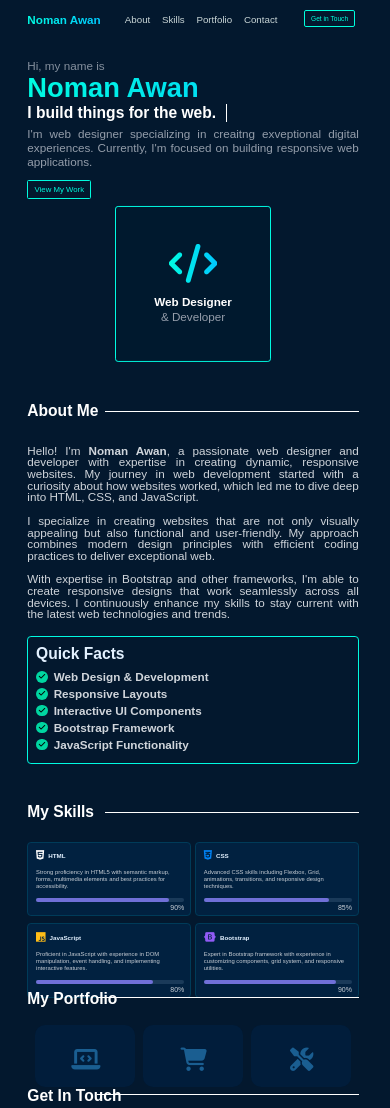
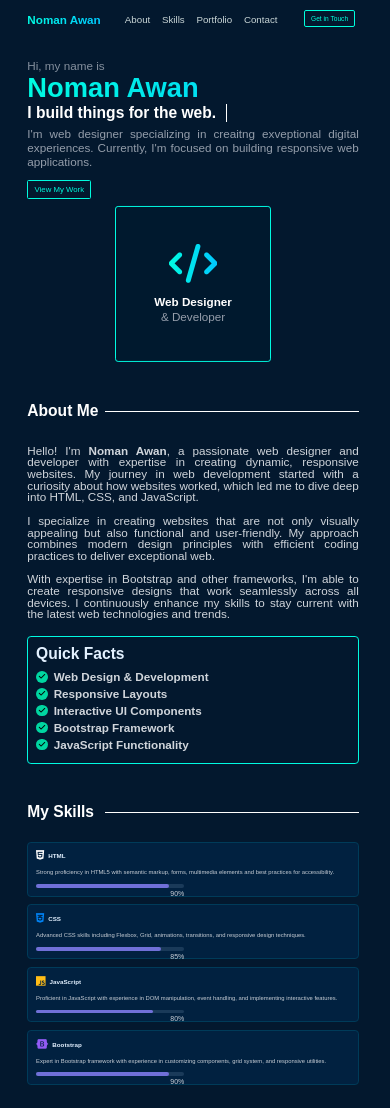
Before and after one commit to Nomanawaan/portfolio-website-new, a plain HTML site: page index.html in a window 390 px wide. Shown: the top 1108 px of the page. Drawn offline with Linux system fonts and the light colour scheme.

Commit message:
sec 2 code updated again

```diff
--- a/media.css
+++ b/media.css
@@ -148,9 +148,30 @@
         margin-bottom: 1vw;
     }
 
+    /* sec 2 start */
+    .sec-2 {
+        height: auto;
+    }
+
+    .sec-2-inner {
+        height: auto;
+        gap: 2vw;
+    }
+
+    .s2i-box {
+        width: 85vw;
+        height: auto;
+    }
 
 
 
 
+    /* sec 3 start */
+    .sec-3 {
+        height: auto;
+        margin-top: 10vw;
+        margin-bottom: 10vw;
+    }
+
 
 }
```
